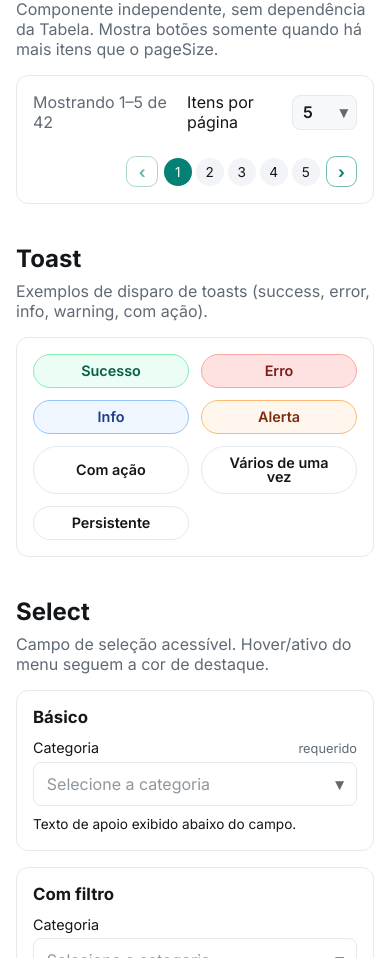
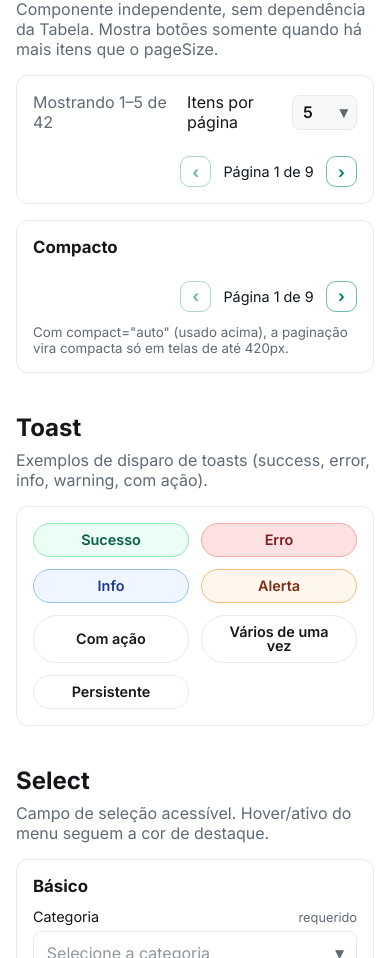
Before and after one commit to AysllaGomes/angular-components, an Angular app: page /demo in a window 390 px wide. Shown: the part 3281-4239 px from the top of the page. Built offline with nearby package versions, Linux system fonts and the light colour scheme.

Commit message:
feat(pagination): modo compacto ("Página X de Y") com opção responsiva

```diff
--- a/src/app/demo/sections/pagination/pagination-demo.component.html
+++ b/src/app/demo/sections/pagination/pagination-demo.component.html
@@ -23,9 +23,24 @@
           [pageSize]="pageSize()"
           [pageIndex]="pageIndex()"
           [maxVisible]="5"
+          compact="auto"
           (pageChange)="pageIndex.set($event)">
         </app-pagination>
       }
     </div>
   </article>
+
+  <article class="card">
+    <h3>{{ 'pagination.demo.compact.title' | t }}</h3>
+    <div class="pager-wrap">
+      <app-pagination
+        [total]="total()"
+        [pageSize]="pageSize()"
+        [pageIndex]="pageIndex()"
+        compact
+        (pageChange)="pageIndex.set($event)">
+      </app-pagination>
+    </div>
+    <small class="muted">{{ 'pagination.demo.compact.note' | t }}</small>
+  </article>
 </section>
--- a/src/app/shared/components/pagination/pagination.component.html
+++ b/src/app/shared/components/pagination/pagination.component.html
@@ -1,4 +1,8 @@
-<nav class="pg" aria-label="Pagination">
+<nav
+  class="pg"
+  [class.pg--compact]="compact() === true"
+  [class.pg--auto]="compact() === 'auto'"
+  aria-label="Pagination">
   <button
     appButton="ghost"
     size="sm"
@@ -8,6 +12,11 @@
     aria-label="{{ 'pagination.prev' | t }}">
     ‹
   </button>
+
+  <!-- modo compacto: texto no lugar dos números (escondido por CSS fora dele) -->
+  <span class="pg-status" aria-live="polite">
+    {{ 'pagination.status' | t:{ page: current + 1, total: pageCount } }}
+  </span>
 
   <div class="pg-pages" role="list">
     @for (p of pages(); track p) {
--- a/src/app/shared/components/pagination/pagination.component.sass
+++ b/src/app/shared/components/pagination/pagination.component.sass
@@ -35,11 +35,24 @@
     height: 28px
     font-size: .85rem
 
+/* ===== modo compacto: "Página X de Y" no lugar dos números ===== */
+.pg-status
+  display: none
+  margin-inline: .5rem
+  color: var(--pg-fg)
+  font-size: .9rem
+  white-space: nowrap
+
+@mixin compact
+  .pg-pages
+    display: none
+  .pg-status
+    display: inline
+
+.pg--compact
+  @include compact
+
+/* 'auto': compacto só em telas estreitas */
 @media (max-width: 420px)
-  .pg.compact
-    .pg-pages
-      display: none
-    .pg-status
-      margin-inline: .25rem
-      color: var(--pg-fg)
-      font-size: .9rem
+  .pg--auto
+    @include compact
--- a/src/app/shared/components/pagination/pagination.component.ts
+++ b/src/app/shared/components/pagination/pagination.component.ts
@@ -24,6 +24,14 @@ export class PaginationComponent {
   readonly pageIndex = input(0);
   /** máx. de botões numéricos visíveis */
   readonly maxVisible = input(5);
+  /**
+   * Modo compacto: troca os números por "Página X de Y" entre as setas.
+   * `true` sempre; `'auto'` só em telas estreitas (≤ 420px, via CSS); `false` (padrão) nunca.
+   * Também aceita o atributo vazio: `<app-pagination compact>`.
+   */
+  readonly compact = input<boolean | 'auto', boolean | 'auto' | ''>(false, {
+    transform: v => v === '' ? true : v
+  });
 
   /** emite o novo índice (0-based) */
   readonly pageChange = output<number>();
--- a/src/app/shared/i18n/dict/pagination.ts
+++ b/src/app/shared/i18n/dict/pagination.ts
@@ -18,4 +18,12 @@ export const PAGINATION: Dict = {
   'pagination.prev':        { pt: 'Anterior', en: 'Prev' },
   'pagination.next':        { pt: 'Próxima',  en: 'Next' },
   'pagination.last':        { pt: 'Última',   en: 'Last' },
+  'pagination.status':      { pt: 'Página {{page}} de {{total}}', en: 'Page {{page}} of {{total}}' },
+
+  // demo do modo compacto
+  'pagination.demo.compact.title': { pt: 'Compacto', en: 'Compact' },
+  'pagination.demo.compact.note':  {
+    pt: 'Com compact="auto" (usado acima), a paginação vira compacta só em telas de até 420px.',
+    en: 'With compact="auto" (used above), the pagination turns compact only on screens up to 420px.'
+  },
 };
```
Also changed, not shown: src/app/shared/components/pagination/pagination.en.md (+3 -1 lines), src/app/shared/components/pagination/pagination.md (+3 -1 lines), 1 other file (tests, documents, lock files or other folders).
